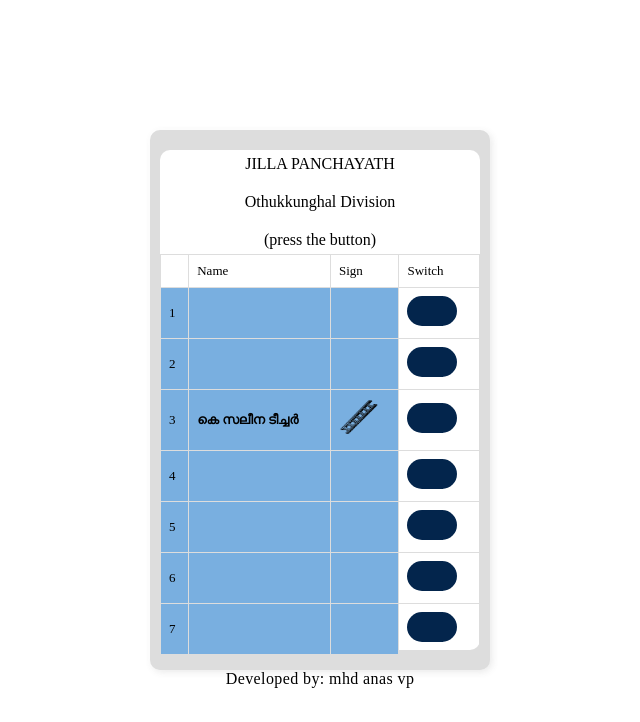
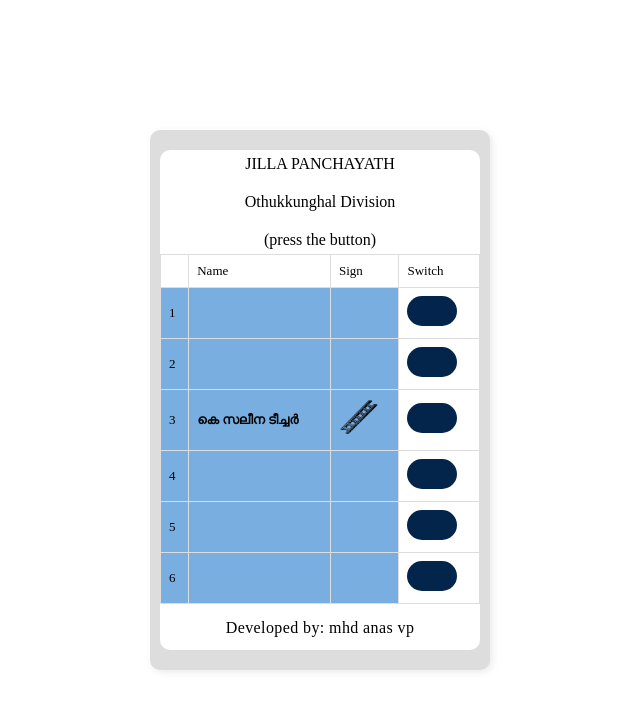
Before and after one commit to mhdanasvp/k-saleena-teacher, a plain HTML site: page index.html in a window 1280 px wide. Shown: the whole page, without its empty margins (320-960 px from the left). Drawn offline with Linux system fonts and the light colour scheme.

Commit message:
Update index.html

```diff
--- a/index.html
+++ b/index.html
@@ -168,14 +168,7 @@
                     <td><button></button></td>
                 </tr>
 
-                <tr>
-                    <td class="rose">7</td>
-                    <td class="rose"></td>
 
-                    <td class="rose"></td>
-
-                    <td><button></button></td>
-                </tr>
 
 
 
```
